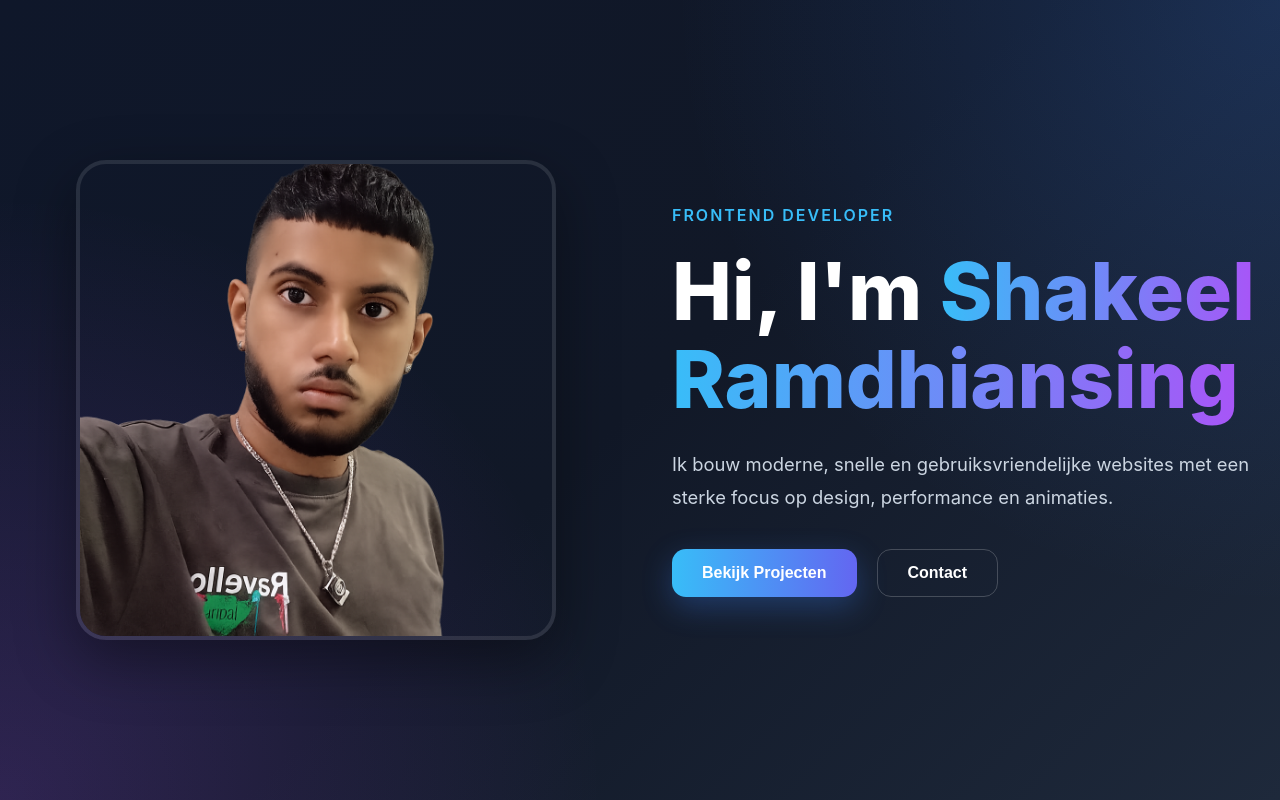
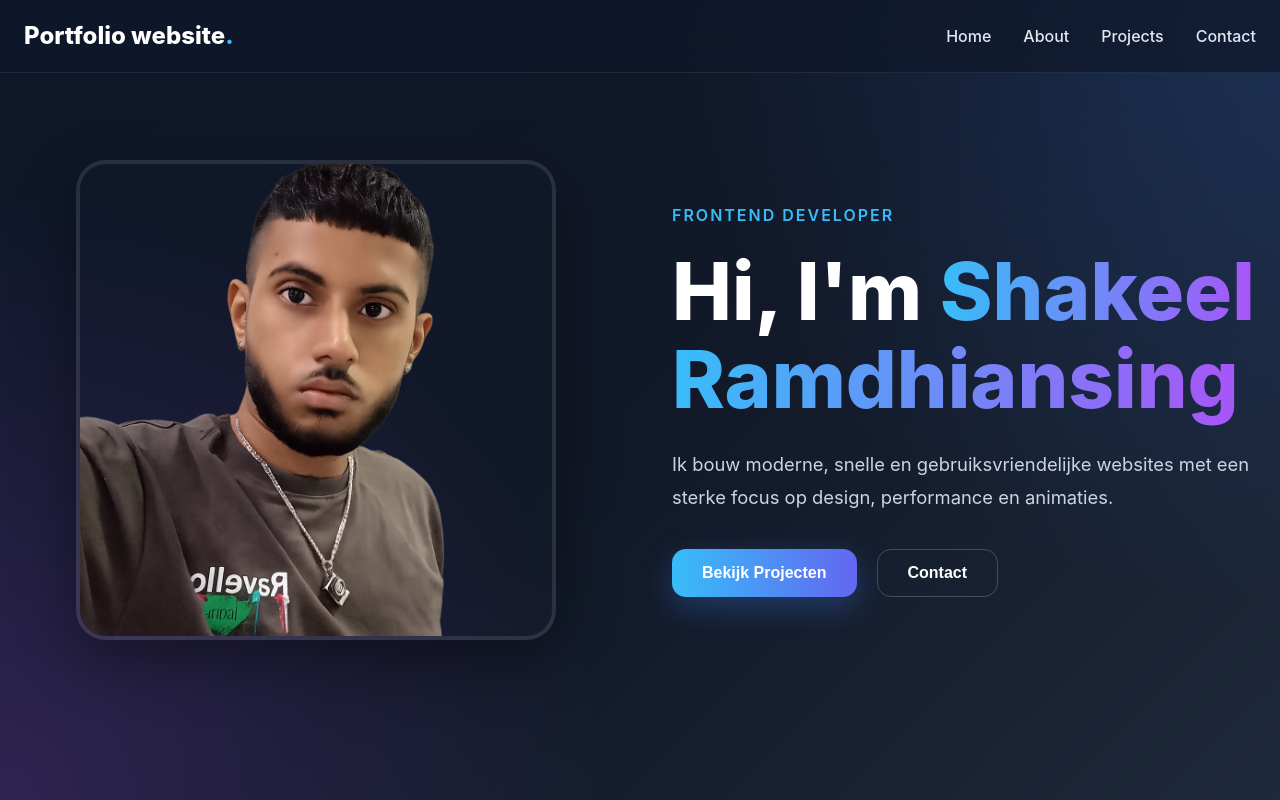
Before and after one commit to Shwek07/shakeel-portfolio, a Next.js app: page / in a window 1280 px wide. Shown: the top 800 px of the page. Built offline with nearby package versions, Linux system fonts and the light colour scheme.

Commit message:
added navbar

```diff
--- a/app/page.tsx
+++ b/app/page.tsx
@@ -5,10 +5,12 @@ import Skills from '@/components/skills/skills';
 import Projects from '@/components/projects/project';
 import Contact from '@/components/contact/Contact';
 import ExperienceSection from '@/components/ExperienceSection/ExperienceSection';
+import Navbar from '@/components/Navbar/Navbar';
 
 export default function Home() {
   return (
     <main className="container">
+      <Navbar />
       <Hero />
       <ExperienceSection />
       <Skills />
--- /dev/null
+++ b/components/Navbar/Navbar.module.css
@@ -0,0 +1,118 @@
+.navbar {
+  position: fixed;
+  top: 0;
+  left: 0;
+
+  width: 100%;
+  z-index: 1000;
+
+  backdrop-filter: blur(14px);
+  background: rgba(15, 23, 42, 0.7);
+
+  border-bottom: 1px solid rgba(255, 255, 255, 0.08);
+}
+
+.container {
+  max-width: 1300px;
+  margin: 0 auto;
+
+  padding: 18px 24px;
+
+  display: flex;
+  align-items: center;
+  justify-content: space-between;
+}
+
+.logo {
+  color: white;
+  font-size: 1.5rem;
+  font-weight: 800;
+  cursor: pointer;
+}
+
+.logo span {
+  color: #38bdf8;
+}
+
+.navLinks {
+  display: flex;
+  align-items: center;
+  gap: 32px;
+}
+
+.navLinks a {
+  color: #e2e8f0;
+  text-decoration: none;
+  font-size: 1rem;
+  font-weight: 500;
+
+  transition: color 0.3s ease;
+}
+
+.navLinks a:hover {
+  color: #38bdf8;
+}
+
+/* MOBILE BUTTON */
+.menuBtn {
+  display: none;
+
+  background: transparent;
+  border: none;
+
+  color: white;
+  font-size: 2rem;
+
+  cursor: pointer;
+}
+
+/* MOBILE MENU */
+.mobileMenu {
+  display: none;
+}
+
+/* TABLET + MOBILE */
+@media (max-width: 768px) {
+  .navLinks {
+    display: none;
+  }
+
+  .menuBtn {
+    display: block;
+  }
+
+  .mobileMenu {
+    display: flex;
+    flex-direction: column;
+    gap: 24px;
+
+    padding: 24px;
+
+    background: rgba(15, 23, 42, 0.98);
+
+    position: absolute;
+    top: 100%;
+    left: 0;
+
+    width: 100%;
+
+    transform: translateY(-20px);
+    opacity: 0;
+    pointer-events: none;
+
+    transition: all 0.3s ease;
+  }
+
+  .mobileMenu a {
+    color: white;
+    text-decoration: none;
+    font-size: 1rem;
+    font-weight: 500;
+  }
+
+  .active {
+    transform: translateY(0);
+    opacity: 1;
+    pointer-events: auto;
+  }
+}
--- /dev/null
+++ b/components/Navbar/Navbar.tsx
@@ -0,0 +1,60 @@
+'use client';
+
+import React, { useState } from 'react';
+import styles from './Navbar.module.css';
+
+const Navbar = () => {
+  const [menuOpen, setMenuOpen] = useState(false);
+
+  return (
+    <header className={styles.navbar}>
+      <div className={styles.container}>
+        {/* LOGO */}
+        <div className={styles.logo}>
+          Portfolio website<span>.</span>
+        </div>
+
+        {/* DESKTOP MENU */}
+        <nav className={styles.navLinks}>
+          <a href="#home">Home</a>
+          <a href="#about">About</a>
+          <a href="#projects">Projects</a>
+          <a href="#contact">Contact</a>
+        </nav>
+
+        {/* MOBILE BUTTON */}
+        <button
+          className={styles.menuBtn}
+          onClick={() => setMenuOpen(!menuOpen)}
+        >
+          ☰
+        </button>
+      </div>
+
+      {/* MOBILE MENU */}
+      <div
+        className={`${styles.mobileMenu} ${
+          menuOpen ? styles.active : ''
+        }`}
+      >
+        <a href="#home" onClick={() => setMenuOpen(false)}>
+          Home
+        </a>
+
+        <a href="#about" onClick={() => setMenuOpen(false)}>
+          About
+        </a>
+
+        <a href="#projects" onClick={() => setMenuOpen(false)}>
+          Projects
+        </a>
+
+        <a href="#contact" onClick={() => setMenuOpen(false)}>
+          Contact
+        </a>
+      </div>
+    </header>
+  );
+};
+
+export default Navbar;
```
